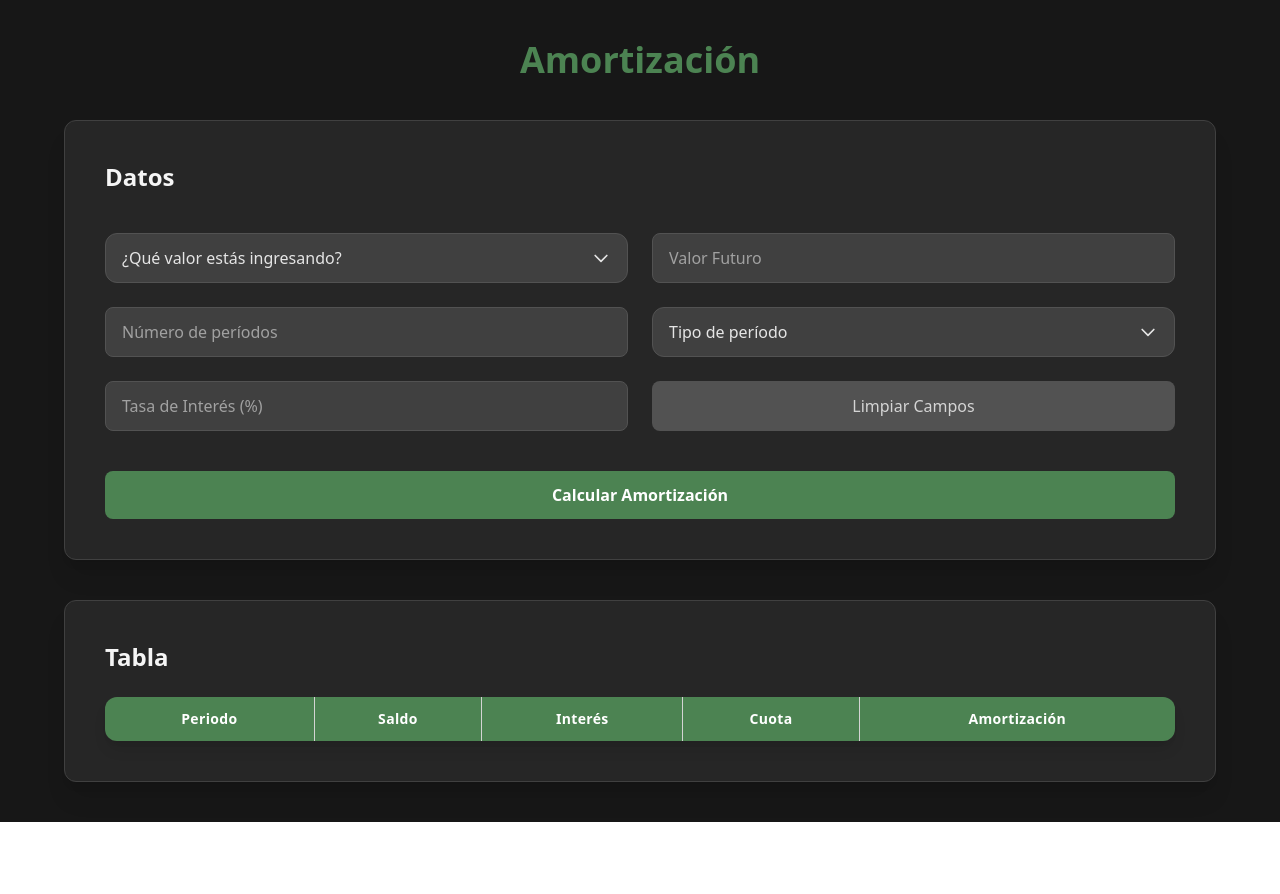
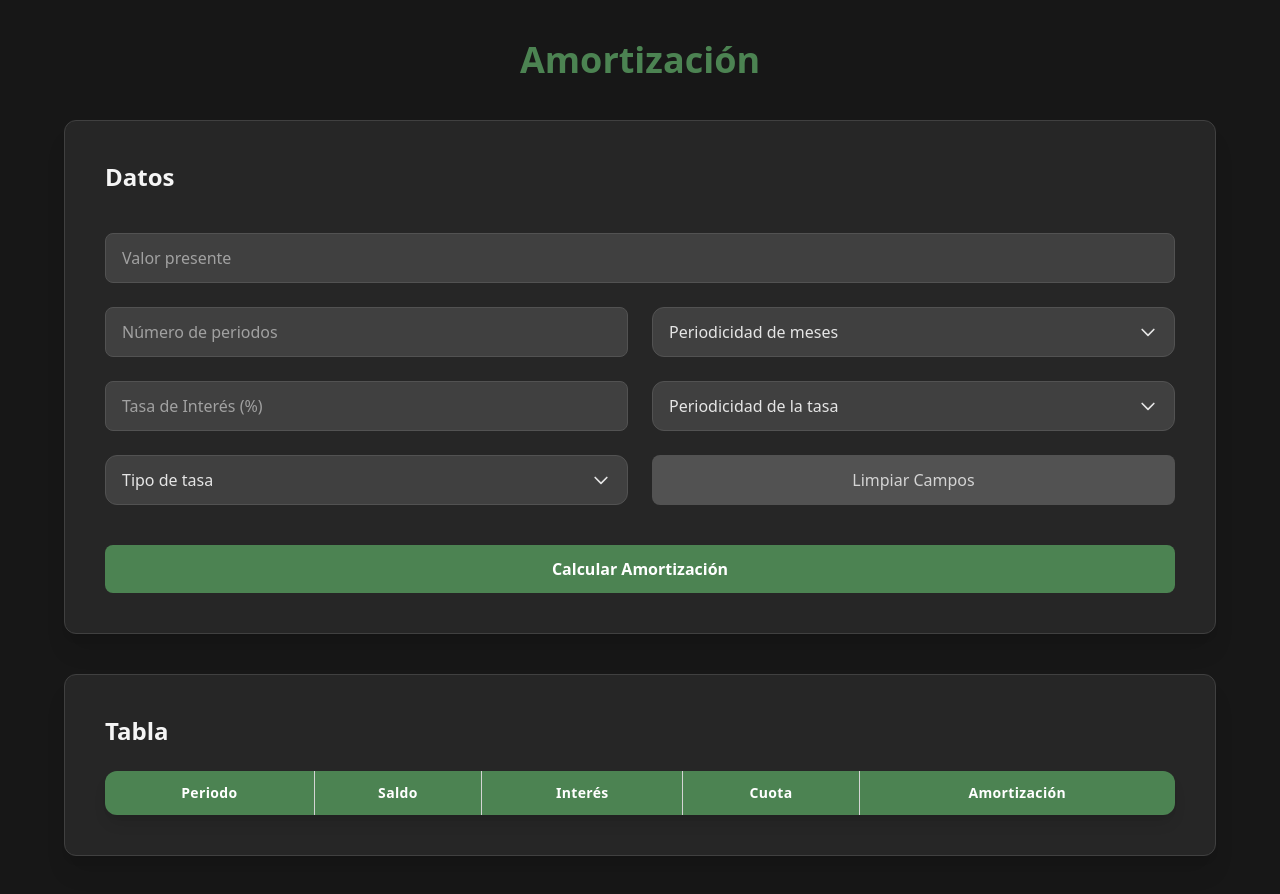
Before and after one commit to MONTESDANIEL/interes-compuesto, a React (Vite) app: page /amortization in a window 1280 px wide. Before the commit the page ends 822 px from the top, so only its background shows below. Built offline with nearby package versions, Linux system fonts and the light colour scheme.

Commit message:
feat: Enhance Amortization component with improved calculation logic and UI updates

```diff
--- a/src/pages/Amortization.tsx
+++ b/src/pages/Amortization.tsx
@@ -13,81 +13,101 @@ export interface AmortizacionRow {
 }
 
 const Amortization: React.FC = () => {
-  const [tipoValor, setTipoValor] = useState("");
-  const [valor, setValor] = useState<string>("");
+  const [tipoValor, setTipoValor] = useState<"normal" | "anticipado" | "">("");
+  const [valorPresente, setValorPresente] = useState<string>("");
   const [tasa, setTasa] = useState<string>("");
-  const [periodos, setPeriodos] = useState<string>("");
-  const [periodoTipo, setPeriodoTipo] = useState("");
+  const [periodicidadMes, setPeriodicidadMes] = useState<string>("");
+  const [periodicidadTasa, setPeriodicidadTasa] = useState<string>("");
+  const [periodos, setPeriodos] = useState("");
+  const [tipoTasa, setTipoTasa] = useState<"efectiva" | "nominal" | "">("");
   const [tabla, setTabla] = useState<AmortizacionRow[]>([]);
 
+  const periodosPorAnoMap: Record<number, number> = {
+    1: 12,
+    2: 6,
+    3: 4,
+    4: 3,
+    6: 2,
+    12: 1,
+  };
+
+  const convertirTasa = (
+    tasaConocida: number,
+    periodoOrigen: number,
+    periodoDestino: number
+  ): number => {
+    const nOrigen = periodosPorAnoMap[periodoOrigen];
+    const nDestino = periodosPorAnoMap[periodoDestino];
+
+    if (!nOrigen || !nDestino) throw new Error("Periodicidad desconocida");
+
+    return Math.pow(1 + tasaConocida, nOrigen / nDestino) - 1;
+  };
+
+  const tasaNominalPorPeriodo = (
+    tasaAnual: number,
+    periodicidadNum: number
+  ): number => {
+    const periodosPorAno = periodosPorAnoMap[periodicidadNum];
+    if (!periodosPorAno) throw new Error("Periodicidad desconocida");
+
+    return tasaAnual / periodosPorAno;
+  };
+
   const calcular = () => {
-    if (!tipoValor || !valor || !tasa || !periodos || !periodoTipo) {
-      alert("Por favor completa todos los campos.");
-      return;
+    const tasaDecimalEntrada = Number(tasa) / 100;
+    const periodicidadTasaNum = Number(periodicidadTasa);
+    const periodicidadPagoNum = Number(periodicidadMes);
+    const numeroPeriodos = Number(periodos);
+    const valorPresenteNum = Number(valorPresente);
+
+    let tasaPorPeriodoOrigen: number;
+    if (tipoTasa === "nominal") {
+      tasaPorPeriodoOrigen = tasaNominalPorPeriodo(
+        tasaDecimalEntrada,
+        periodicidadTasaNum
+      );
+    } else {
+      tasaPorPeriodoOrigen = tasaDecimalEntrada;
     }
 
-    const valorNumerico = Number(valor);
-    const tasaNumerica = Number(tasa) / 100;
-    const periodosNumerico = Number(periodos);
-
-    if (
-      isNaN(valorNumerico) ||
-      isNaN(tasaNumerica) ||
-      isNaN(periodosNumerico)
-    ) {
-      alert("Por favor ingresa números válidos.");
-      return;
+    let tasaPorPeriodoFinal: number;
+    if (periodicidadTasaNum !== periodicidadPagoNum) {
+      tasaPorPeriodoFinal = convertirTasa(
+        tasaPorPeriodoOrigen,
+        periodicidadTasaNum,
+        periodicidadPagoNum
+      );
+    } else {
+      tasaPorPeriodoFinal = tasaPorPeriodoOrigen;
     }
 
-    let cuota = 0;
-
-    console.log("Tasa numerica:", tasaNumerica);
-    console.log("Periodo numerica:", periodosNumerico);
-    console.log("Valor numerico:", valorNumerico);
-
-    if (tipoValor === "fv") {
-      cuota = Math.abs(
-        financial.pmt(tasaNumerica, periodosNumerico, 0, -valorNumerico)
-      );
-    } else if (tipoValor === "pv") {
-      cuota = Math.abs(
-        financial.pmt(tasaNumerica, periodosNumerico, -valorNumerico, 0)
-      );
-    }
+    const cuota = Math.abs(
+      financial.pmt(tasaPorPeriodoFinal, numeroPeriodos, -valorPresenteNum, 0)
+    );
 
     const nuevaTabla: AmortizacionRow[] = [];
 
-    // -------------------------------------------------
-    // PERIODO 0 (estado inicial)
-    // -------------------------------------------------
     nuevaTabla.push({
       periodo: 0,
       cuota: 0,
       interes: 0,
       amortizacion: 0,
-      saldo: Number(valorNumerico.toFixed(2)),
+      saldo: Number(valorPresenteNum.toFixed(2)),
     });
 
-    // -------------------------------------------------
-    // ITERACIÓN NORMAL
-    // -------------------------------------------------
-    let saldo = valorNumerico;
+    let saldo = valorPresenteNum;
 
-    for (let i = 1; i <= periodosNumerico; i++) {
-      const interes = saldo * tasaNumerica;
-
-      // Calcular amortización (antes de ajustes)
+    for (let i = 1; i <= numeroPeriodos; i++) {
+      const interes = saldo * tasaPorPeriodoFinal;
       let amortizacion = cuota - interes;
 
-      // Ajustar si la amortización supera el saldo restante
       if (amortizacion > saldo) {
         amortizacion = saldo;
       }
 
       saldo -= amortizacion;
-
-      // Evitar valores negativos por redondeo
-      if (saldo < 0) saldo = 0;
+      if (saldo < 1e-8) saldo = 0;
 
       nuevaTabla.push({
         periodo: i,
@@ -107,11 +127,13 @@ const Amortization: React.FC = () => {
   };
 
   const clearForm = () => {
+    setValorPresente("");
+    setTasa("");
+    setPeriodicidadMes("");
+    setPeriodicidadTasa("");
+    setPeriodos("");
     setTipoValor("");
-    setValor("");
-    setTasa("");
-    setPeriodos("");
-    setPeriodoTipo("");
+    setTipoTasa("");
     setTabla([]);
   };
 
@@ -129,49 +151,62 @@ const Amortization: React.FC = () => {
 
           {/* GRID */}
           <div className="grid grid-cols-1 md:grid-cols-2 gap-6">
-            <Dropdown
-              label="¿Qué valor estás ingresando?"
-              value={tipoValor}
-              onChange={setTipoValor}
-              options={[
-                { label: "Valor Presente (PV)", value: "pv" },
-                { label: "Valor Futuro (FV)", value: "fv" },
-              ]}
-            />
-
             <CustomInput
-              value={valor}
+              value={valorPresente}
               format="money"
-              placeholder={
-                tipoValor === "pv" ? "Valor Presente" : "Valor Futuro"
-              }
-              onChange={(raw) => setValor(raw)}
+              className="col-span-2"
+              placeholder={`Valor presente ${tipoValor ? tipoValor : ""}`}
+              onChange={setValorPresente}
             />
 
             <CustomInput
               value={periodos}
-              placeholder="Número de períodos"
-              onChange={(raw) => setPeriodos(raw)}
+              placeholder="Número de periodos"
+              onChange={setPeriodos}
             />
 
             <Dropdown
-              label="Tipo de período"
-              value={periodoTipo}
-              onChange={setPeriodoTipo}
+              label="Periodicidad de meses"
+              value={periodicidadMes}
+              onChange={setPeriodicidadMes}
               options={[
-                { label: "Mensual", value: "mensual" },
-                { label: "Bimestral", value: "bimestral" },
-                { label: "Trimestral", value: "trimestral" },
-                { label: "Cuatrimestral", value: "cuatrimestral" },
-                { label: "Semestral", value: "semestral" },
-                { label: "Anual", value: "anual" },
+                { label: "Mensual (M)", value: "1" },
+                { label: "Bimestral (B)", value: "2" },
+                { label: "Trimestral (T)", value: "3" },
+                { label: "Cuatrimestral (Q)", value: "4" },
+                { label: "Semestral (S)", value: "6" },
+                { label: "Anual (A)", value: "12" },
               ]}
             />
 
             <CustomInput
               value={tasa}
               placeholder="Tasa de Interés (%)"
-              onChange={(raw) => setTasa(raw)}
+              onChange={setTasa}
+            />
+
+            <Dropdown
+              label="Periodicidad de la tasa"
+              value={periodicidadTasa}
+              onChange={setPeriodicidadTasa}
+              options={[
+                { label: "Mensual (M)", value: "1" },
+                { label: "Bimestral (B)", value: "2" },
+                { label: "Trimestral (T)", value: "3" },
+                { label: "Cuatrimestral (Q)", value: "4" },
+                { label: "Semestral (S)", value: "6" },
+                { label: "Anual (A)", value: "12" },
+              ]}
+            />
+
+            <Dropdown
+              label="Tipo de tasa"
+              value={tipoTasa}
+              onChange={(value) => setTipoTasa(value as "efectiva" | "nominal")}
+              options={[
+                { label: "Efectiva", value: "efectiva" },
+                { label: "Nominal", value: "nominal" },
+              ]}
             />
 
             {/* BOTÓN LIMPIAR */}
--- a/src/pages/Annuities.tsx
+++ b/src/pages/Annuities.tsx
@@ -145,6 +145,7 @@ const Annuities: React.FC = () => {
         periodicidadMesNum
       );
     }
+
     const anualidad = calcularAnualidadPresente(
       valorPresenteNum,
       tasaPorPeriodoFinal,
```
